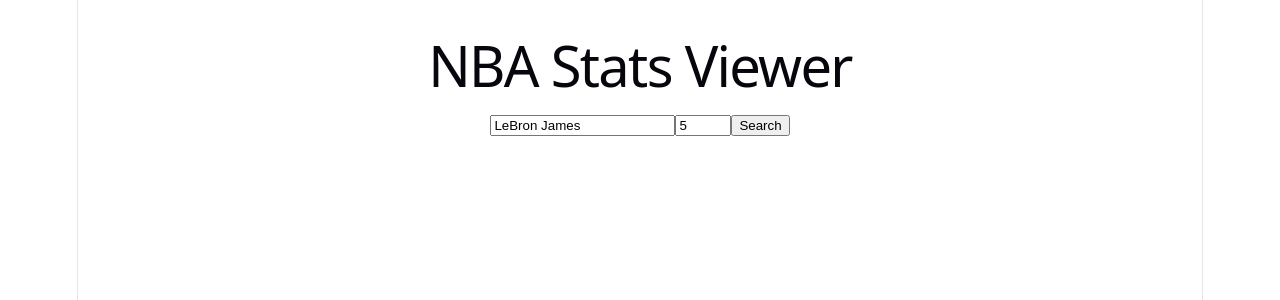
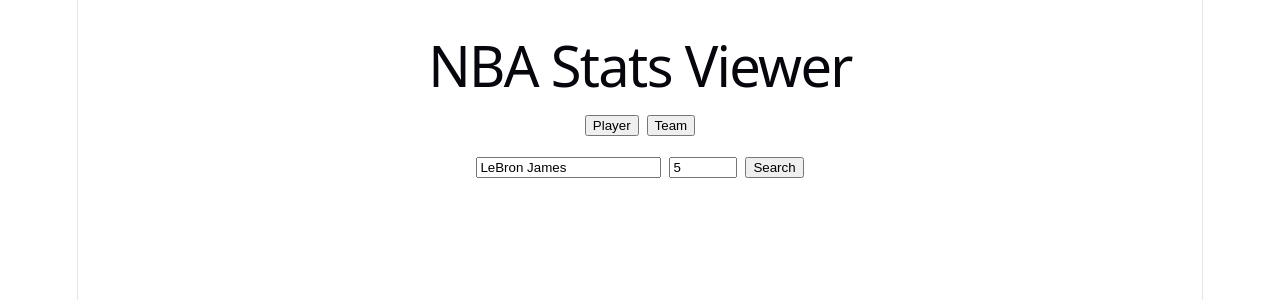
Before and after one commit to XTK99/BasketballStats, a React app in the folder frontend/: page / in a window 1280 px wide. Shown: the top 300 px of the page. Built offline with nearby package versions, Linux system fonts and the light colour scheme; the HTML template or start-up script is replaced by a standard one.

Commit message:
cleand App.jsx and added a components folder

```diff
--- a/frontend/src/App.jsx
+++ b/frontend/src/App.jsx
@@ -1,8 +1,13 @@
 import { useState } from "react";
-import { getPlayerGames } from "./api/nbaApi";
+import { getPlayerGames, getTeamGames } from "./api/nbaApi";
+import ModeToggle from "./components/ModeToggle";
+import SearchBar from "./components/SearchBar";
+import SummaryCards from "./components/SummaryCards";
+import GameLogTable from "./components/GameLogTable";
 
 function App() {
-  const [player, setPlayer] = useState("LeBron James");
+  const [mode, setMode] = useState("player");
+  const [searchValue, setSearchValue] = useState("LeBron James");
   const [last, setLast] = useState(5);
   const [data, setData] = useState(null);
   const [loading, setLoading] = useState(false);
@@ -12,76 +17,56 @@
     try {
       setLoading(true);
       setError("");
-      const result = await getPlayerGames(player, last);
+      setData(null);
+
+      const result =
+        mode === "player"
+          ? await getPlayerGames(searchValue, last)
+          : await getTeamGames(searchValue, last);
+
       setData(result);
     } catch (err) {
-      setError(err.message);
-      setData(null);
+      console.error("Search error:", err);
+      setError(err.message || "Something went wrong");
     } finally {
       setLoading(false);
     }
   }
 
+  const title = mode === "player" ? data?.player : data?.teamName;
+
   return (
     <div style={{ padding: "20px" }}>
       <h1>NBA Stats Viewer</h1>
 
-      <input
-        type="text"
-        value={player}
-        onChange={(e) => setPlayer(e.target.value)}
-        placeholder="Enter player name"
+      <ModeToggle
+        mode={mode}
+        setMode={setMode}
+        setSearchValue={setSearchValue}
+        setData={setData}
+        setError={setError}
       />
 
-      <input
-        type="number"
-        value={last}
-        onChange={(e) => setLast(Number(e.target.value))}
-        min="1"
-        max="20"
+      <SearchBar
+        mode={mode}
+        searchValue={searchValue}
+        setSearchValue={setSearchValue}
+        last={last}
+        setLast={setLast}
+        handleSearch={handleSearch}
+        loading={loading}
       />
 
-      <button onClick={handleSearch}>Search</button>
-
-      {loading && <p>Loading...</p>}
-      {error && <p>{error}</p>}
+      {error && <p style={{ color: "red" }}>{error}</p>}
 
       {data && (
         <div>
-          <h2>{data.player}</h2>
+          <h2>{title}</h2>
           <p>Season: {data.season}</p>
           <p>Games: {data.count}</p>
 
-          <h3>Averages</h3>
-          <p>PTS: {data.averages.points}</p>
-          <p>REB: {data.averages.rebounds}</p>
-          <p>AST: {data.averages.assists}</p>
-
-          <h3>Games</h3>
-          <table border="1" cellPadding="8">
-            <thead>
-              <tr>
-                <th>Date</th>
-                <th>Matchup</th>
-                <th>Result</th>
-                <th>PTS</th>
-                <th>REB</th>
-                <th>AST</th>
-              </tr>
-            </thead>
-            <tbody>
-              {data.games.map((game) => (
-                <tr key={game.gameId}>
-                  <td>{game.date}</td>
-                  <td>{game.matchup}</td>
-                  <td>{game.result}</td>
-                  <td>{game.points}</td>
-                  <td>{game.rebounds}</td>
-                  <td>{game.assists}</td>
-                </tr>
-              ))}
-            </tbody>
-          </table>
+          <SummaryCards averages={data.averages} />
+          <GameLogTable games={data.games} />
         </div>
       )}
     </div>
--- a/frontend/src/api/nbaApi.js
+++ b/frontend/src/api/nbaApi.js
@@ -1,6 +1,5 @@
 export async function getPlayerGames(player, last = 5, season = "2025-26") {
   const url = `http://localhost:5000/api/nba/player-games?player=${encodeURIComponent(player)}&last=${last}&season=${season}`;
-
   const response = await fetch(url);
 
   if (!response.ok) {
@@ -13,7 +12,6 @@
 
 export async function getTeamGames(teamName, last = 5, season = "2025-26") {
   const url = `http://localhost:5000/api/nba/team-games?teamName=${encodeURIComponent(teamName)}&last=${last}&season=${season}`;
-
   const response = await fetch(url);
 
   if (!response.ok) {
--- /dev/null
+++ b/frontend/src/components/GameLogTable.jsx
@@ -0,0 +1,59 @@
+function GameLogTable({ games }) {
+  if (!games || games.length === 0) return null;
+
+  return (
+    <div>
+      <h3>Games</h3>
+      <table border="1" cellPadding="8">
+        <thead>
+          <tr>
+            <th>Date</th>
+            <th>Matchup</th>
+            <th>Result</th>
+            <th>PTS</th>
+            <th>REB</th>
+            <th>AST</th>
+            <th>STL</th>
+            <th>BLK</th>
+            <th>TOV</th>
+            <th>FGM</th>
+            <th>FGA</th>
+            <th>FG%</th>
+            <th>3PM</th>
+            <th>3PA</th>
+            <th>3P%</th>
+            <th>FTM</th>
+            <th>FTA</th>
+            <th>FT%</th>
+          </tr>
+        </thead>
+        <tbody>
+          {games.map((game) => (
+            <tr key={game.gameId}>
+              <td>{game.date}</td>
+              <td>{game.matchup}</td>
+              <td>{game.result}</td>
+              <td>{game.points}</td>
+              <td>{game.rebounds}</td>
+              <td>{game.assists}</td>
+              <td>{game.steals}</td>
+              <td>{game.blocks}</td>
+              <td>{game.turnovers}</td>
+              <td>{game.fieldGoalsMade}</td>
+              <td>{game.fieldGoalsAttempted}</td>
+              <td>{game.fieldGoalPct}</td>
+              <td>{game.threesMade}</td>
+              <td>{game.threesAttempted}</td>
+              <td>{game.threePointPct}</td>
+              <td>{game.freeThrowsMade}</td>
+              <td>{game.freeThrowsAttempted}</td>
+              <td>{game.freeThrowPct}</td>
+            </tr>
+          ))}
+        </tbody>
+      </table>
+    </div>
+  );
+}
+
+export default GameLogTable;
--- /dev/null
+++ b/frontend/src/components/ModeToggle.jsx
@@ -0,0 +1,22 @@
+function ModeToggle({ mode, setMode, setSearchValue, setData, setError }) {
+  function handleModeChange(newMode) {
+    setMode(newMode);
+    setData(null);
+    setError("");
+    setSearchValue(newMode === "player" ? "LeBron James" : "LAL");
+  }
+
+  return (
+    <div style={{ marginBottom: "16px" }}>
+      <button onClick={() => handleModeChange("player")}>Player</button>
+      <button
+        onClick={() => handleModeChange("team")}
+        style={{ marginLeft: "8px" }}
+      >
+        Team
+      </button>
+    </div>
+  );
+}
+
+export default ModeToggle;
--- /dev/null
+++ b/frontend/src/components/SearchBar.jsx
@@ -0,0 +1,41 @@
+function SearchBar({
+  mode,
+  searchValue,
+  setSearchValue,
+  last,
+  setLast,
+  handleSearch,
+  loading,
+}) {
+  return (
+    <div style={{ marginBottom: "20px" }}>
+      <input
+        type="text"
+        value={searchValue}
+        onChange={(e) => setSearchValue(e.target.value)}
+        placeholder={
+          mode === "player" ? "Enter player name" : "Enter team name"
+        }
+      />
+
+      <input
+        type="number"
+        value={last}
+        onChange={(e) => setLast(Number(e.target.value))}
+        min="1"
+        max="20"
+        style={{ marginLeft: "8px", width: "60px" }}
+      />
+
+      <button
+        onClick={handleSearch}
+        disabled={loading}
+        style={{ marginLeft: "8px" }}
+      >
+        {loading ? "Loading..." : "Search"}
+      </button>
+    </div>
+  );
+}
+
+export default SearchBar;
--- /dev/null
+++ b/frontend/src/components/SummaryCards.jsx
@@ -0,0 +1,31 @@
+function SummaryCards({ averages }) {
+  if (!averages) return null;
+
+  return (
+    <div style={{ marginBottom: "20px" }}>
+      <h3>Averages</h3>
+      <div style={{ display: "flex", gap: "16px", flexWrap: "wrap" }}>
+        <div>
+          <strong>PTS:</strong> {averages.points}
+        </div>
+        <div>
+          <strong>REB:</strong> {averages.rebounds}
+        </div>
+        <div>
+          <strong>AST:</strong> {averages.assists}
+        </div>
+        <div>
+          <strong>STL:</strong> {averages.steals}
+        </div>
+        <div>
+          <strong>BLK:</strong> {averages.blocks}
+        </div>
+        <div>
+          <strong>TOV:</strong> {averages.turnovers}
+        </div>
+      </div>
+    </div>
+  );
+}
+
+export default SummaryCards;
```
